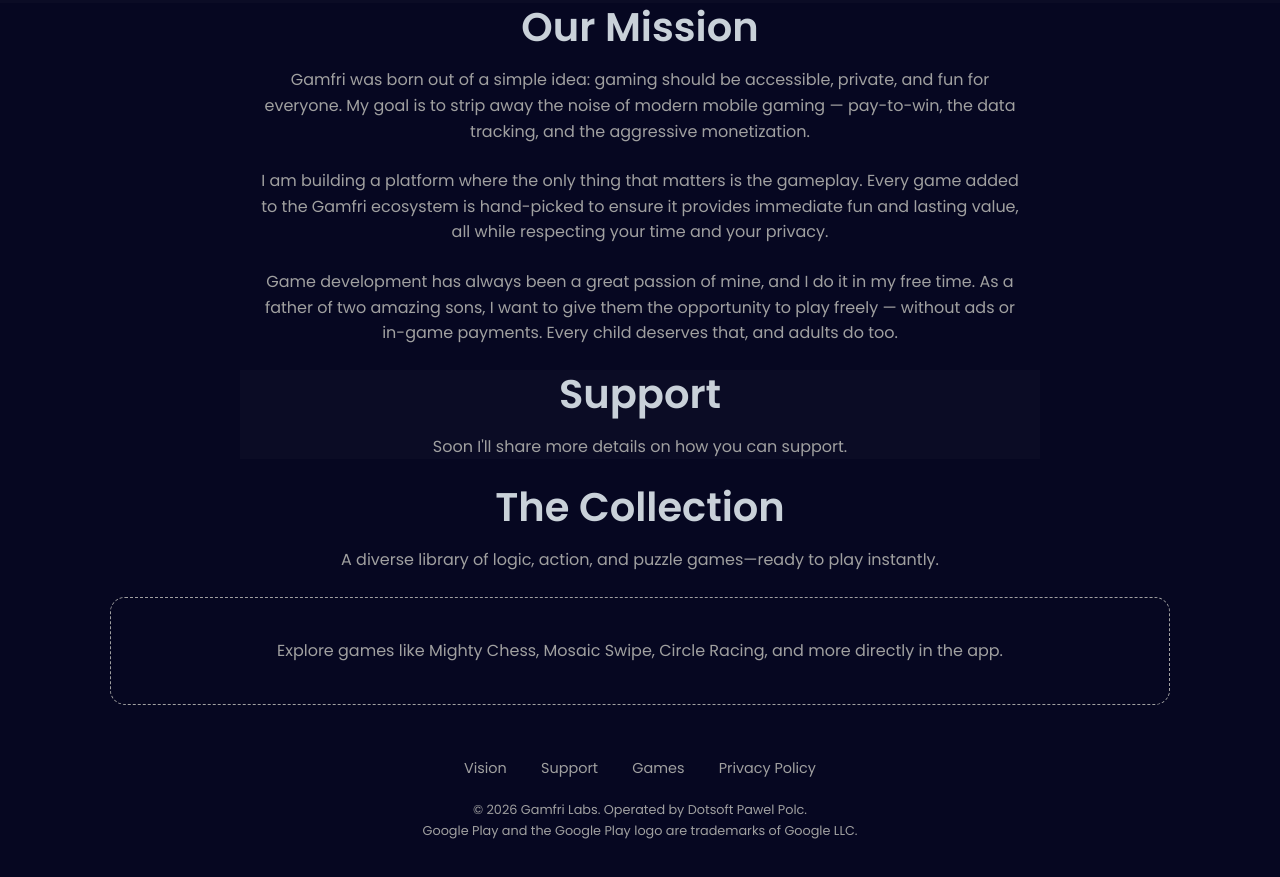
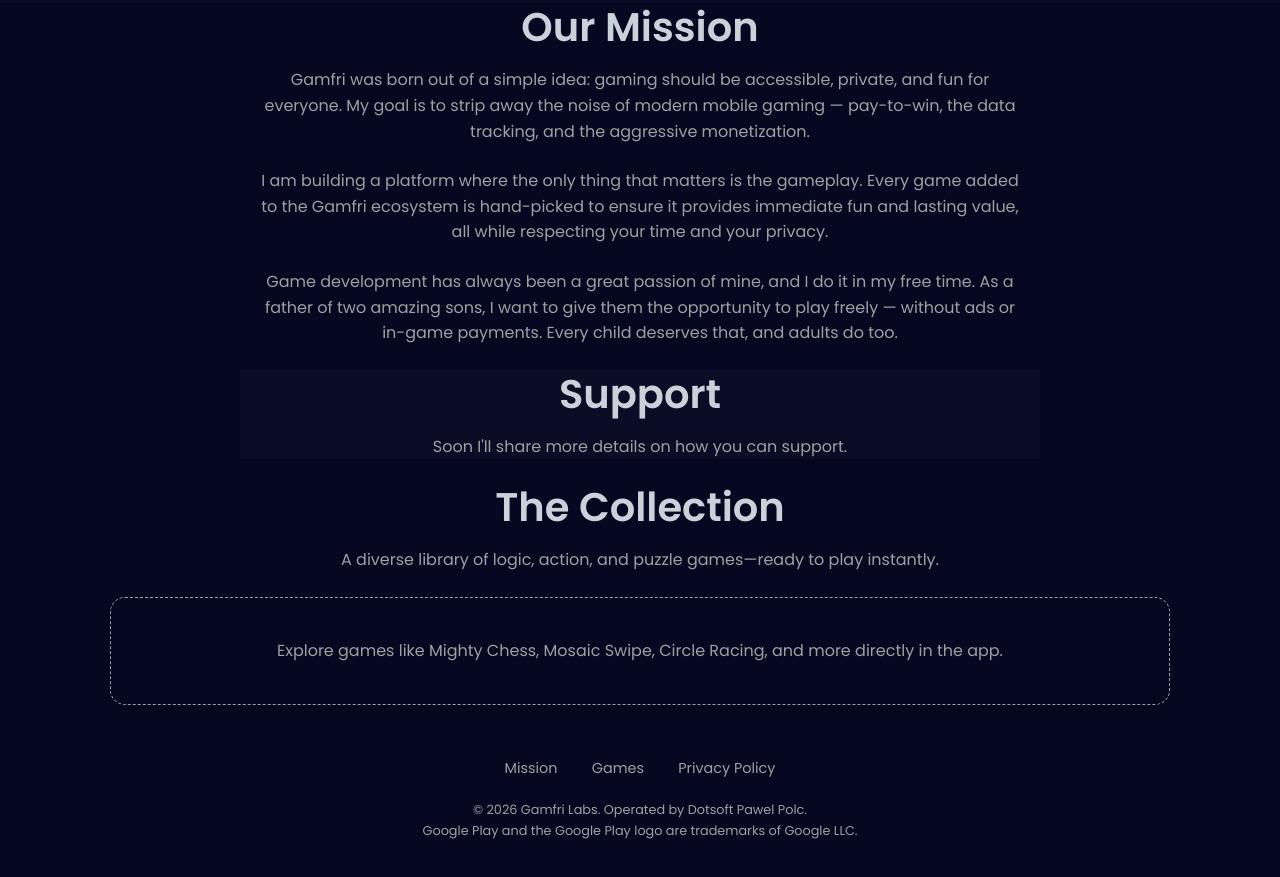
Before and after one commit to pawelpolc/GamfriPublic, a plain HTML site: page index.html in a window 1280 px wide. Shown: the part 1155-2032 px from the top of the page. Drawn offline with Linux system fonts and the light colour scheme.

Commit message:
gamfri - minor updates to navigation

```diff
--- a/index.html
+++ b/index.html
@@ -76,7 +76,7 @@
         </div>
     </section>
 
-    <section id="vision" class="container" style="max-width: 800px; text-align: center;">
+    <section id="mission" class="container" style="max-width: 800px; text-align: center;">
         <h2>Our Mission</h2>
         <p>
             Gamfri was born out of a simple idea: gaming should be accessible, private, and fun for everyone. My goal is to strip away the noise of modern mobile gaming — pay-to-win, the data tracking, and the aggressive monetization.
@@ -107,8 +107,7 @@
     <footer>
         <div class="container">
             <div class="footer-links">
-                <a href="#vision">Vision</a>
-                <a href="#support">Support</a>
+                <a href="#mission">Mission</a>
                 <a href="#games">Games</a>
                 <a href="privacy-policy.html">Privacy Policy</a>
             </div>
```
Also changed, not shown: privacy-policy.html (+1 -1 lines).
